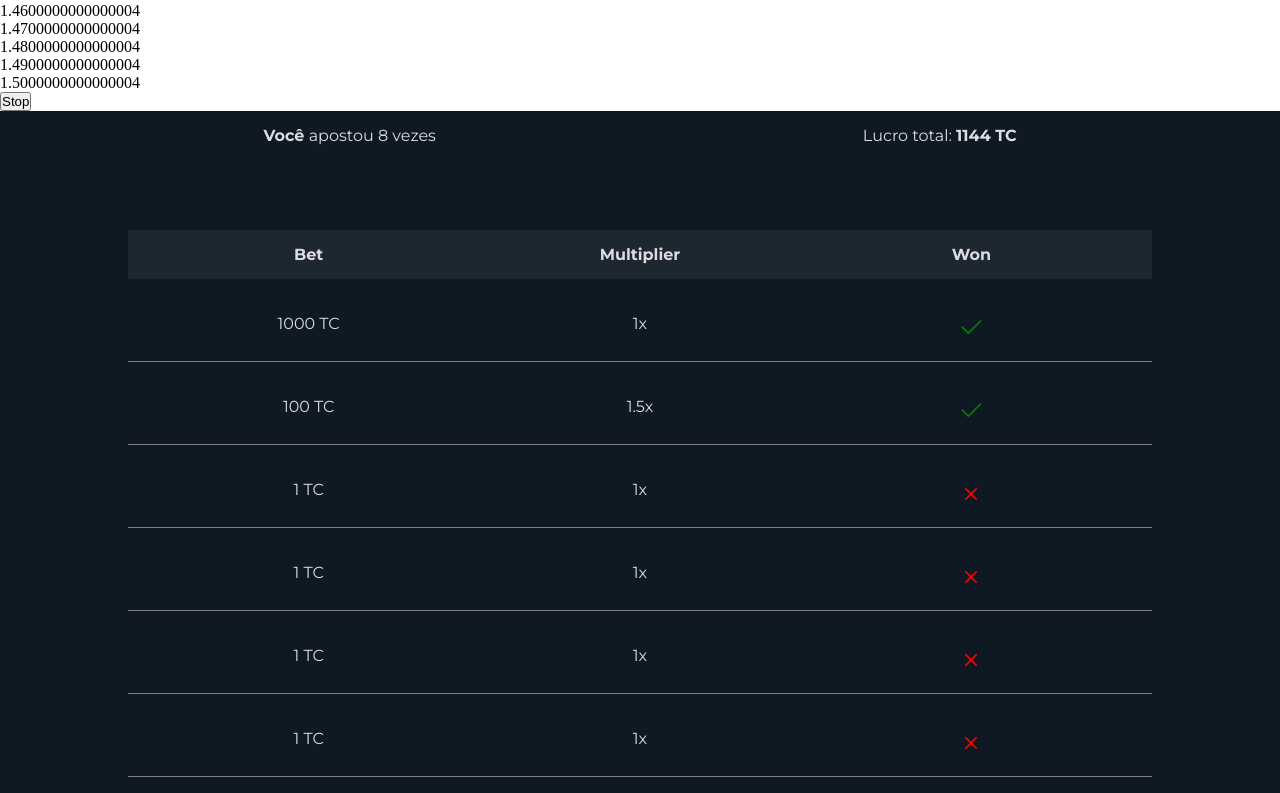
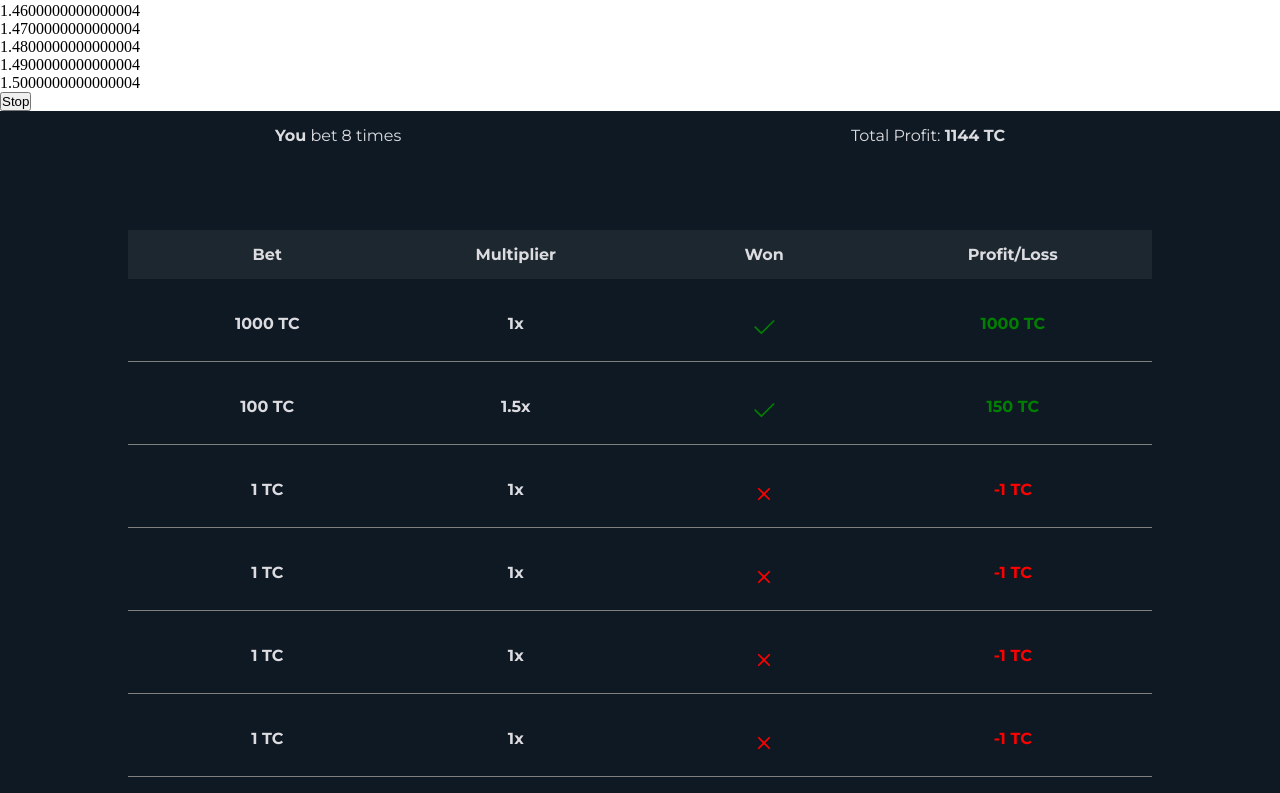
Before and after one commit to PedroPA94/hackathon-klever, a React (Vite) app in the folder kleverbet/: page / in a window 1280 px wide. Shown: the part 927-1720 px from the top of the page. Built offline with nearby package versions, Linux system fonts and the light colour scheme.

Commit message:
refactor: changes style and add a td profit/loss

```diff
--- a/kleverbet/src/components/Leaderboard/Leaderboard.css
+++ b/kleverbet/src/components/Leaderboard/Leaderboard.css
@@ -44,6 +44,7 @@
   border-radius: 5px;
   display: flex;
   flex-direction: column;
+  font-weight: bold;
   padding: 50px 100px;
   width: 90vw;
 }
@@ -51,7 +52,7 @@
 .table-header-row {
   background-color: var(--grey-light);
   display: grid;
-  grid-template-columns: 1fr 1fr 1fr;
+  grid-template-columns: 1fr 1fr 1fr 1fr;
   margin-top: 20px;
   padding: 15px;
   width: 80vw;
@@ -60,7 +61,7 @@
 .table-content-row {
   border-bottom: 1px solid grey;
   display: grid;
-  grid-template-columns: 1fr 1fr 1fr;
+  grid-template-columns: 1fr 1fr 1fr 1fr;
   margin-top: 20px;
   padding: 15px;
   width: 80vw;
@@ -77,3 +78,11 @@
 .bi-x {
   color: red;
 }
+
+.td-profit {
+  color: green;
+}
+
+.td-loss {
+  color: red;
+}
--- a/kleverbet/src/components/Leaderboard/Leaderboard.tsx
+++ b/kleverbet/src/components/Leaderboard/Leaderboard.tsx
@@ -3,9 +3,9 @@ import { checkIcon, xIcon } from '../icons';
 import './Leaderboard.css';
 
 const Leaderboard = (): React.ReactElement => {
-  const [scoreboard, setScoreboard] = useState<iScoreboard[]>([])
+  const [scoreboard, setScoreboard] = useState<IScoreboard[]>([])
 
-  const mock: iScoreboard[] = [{
+  const mock: IScoreboard[] = [{
     walletAddress: 1,
     id: 1,
     bet: 1000,
@@ -55,7 +55,7 @@ const Leaderboard = (): React.ReactElement => {
     won: false,
   }]
 
-  interface iScoreboard {
+  interface IScoreboard {
     walletAddress: number,
     id: number,
     bet: number,
@@ -75,11 +75,16 @@ const Leaderboard = (): React.ReactElement => {
     return xIcon;
   }
 
+  const profitOrLossCalculator = (score: IScoreboard) => {
+    if(score.won) return score.bet * score.multiplier;
+    return -score.bet;
+  }
+
   useEffect(() => {
     const scoreboardJson: string | null = (localStorage.getItem('leaderboard'));
     setScoreboard(mock);
     if(scoreboardJson) {
-      const parsedScoreboard: iScoreboard[] = JSON.parse(scoreboardJson);
+      const parsedScoreboard: IScoreboard[] = JSON.parse(scoreboardJson);
       setScoreboard(parsedScoreboard);
     }
 
@@ -89,14 +94,15 @@ const Leaderboard = (): React.ReactElement => {
   return (
     <section className="leaderboard-section">
       <div className="leaderboard-header">
-        <p><strong>Você</strong> apostou {scoreboard.length} vezes</p>
-        <p>Lucro total: <strong>{profitCalculator()} TC</strong></p>
+        <p><strong>You</strong> bet {scoreboard.length} times</p>
+        <p>Total Profit: <strong>{profitCalculator()} TC</strong></p>
       </div>
       <table className="table">
         <tr className="table-header-row">
           <th>Bet</th>
           <th>Multiplier</th>
           <th>Won</th>
+          <th>Profit/Loss</th>
         </tr>
         { scoreboard ? (
           scoreboard.map((score) =>
@@ -104,6 +110,7 @@ const Leaderboard = (): React.ReactElement => {
             <td>{ score.bet } TC</td>
             <td>{ score.multiplier }x</td>
             <td>{ winOrLoseIcon(score.won) }</td>
+            <td className={score.won ? "td-profit" : "td-loss"}>{ profitOrLossCalculator(score) } TC</td>
           </tr>)
         ): <></>}
       </table>
```
